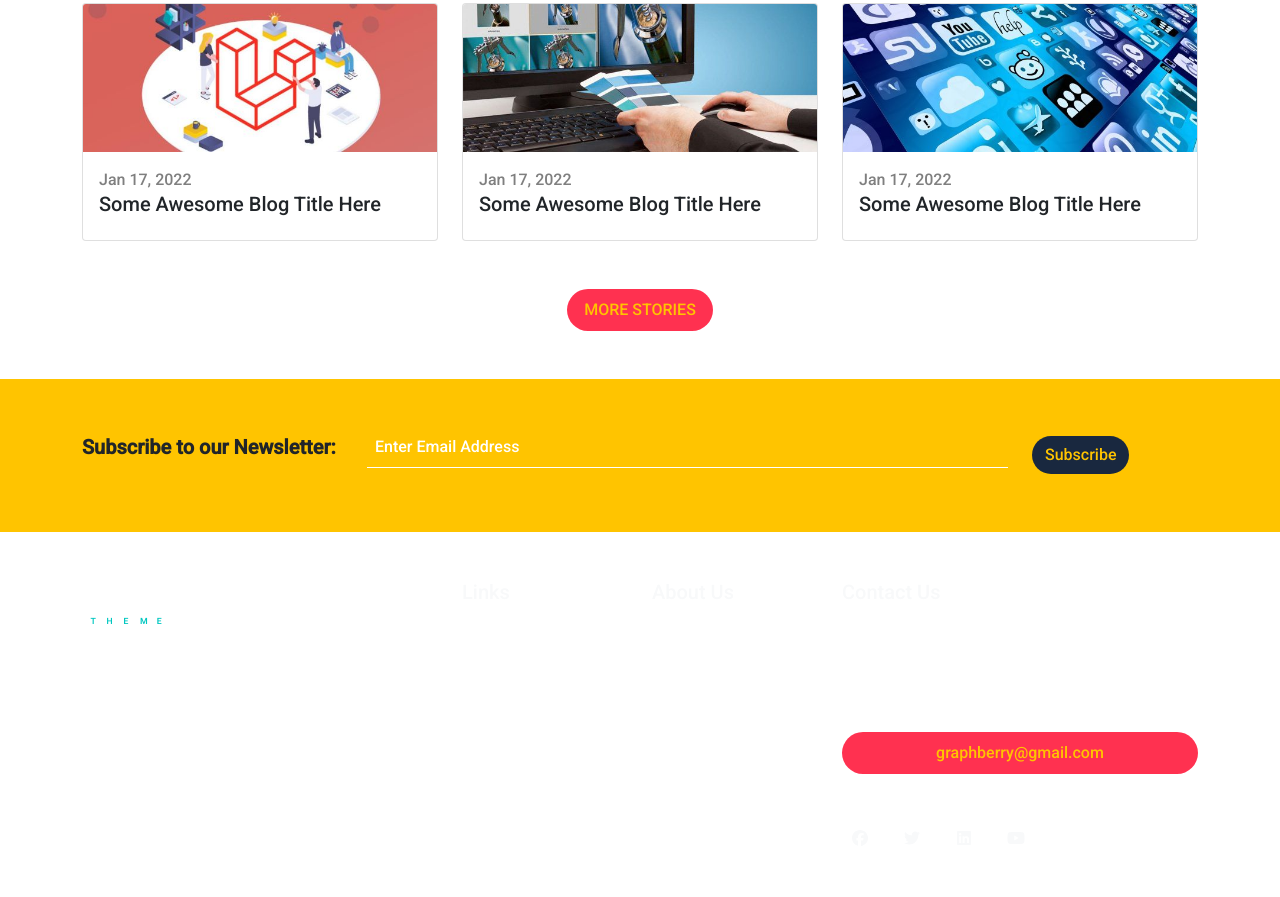
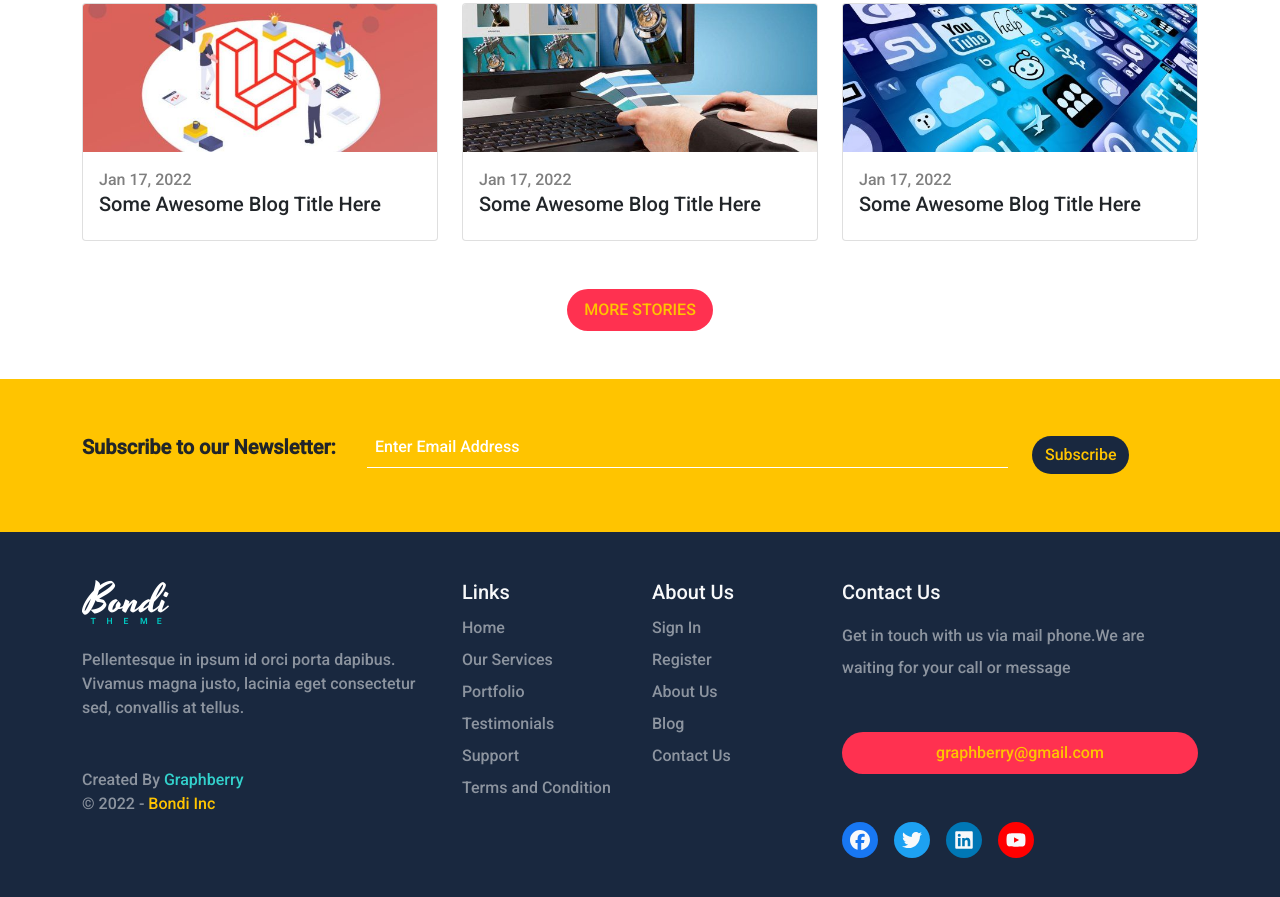
Before and after one commit to Aya74/Bondi-Page, a plain HTML site: page index.html in a window 1280 px wide. Shown: the part 4788-5685 px from the top of the page. Drawn offline with Linux system fonts and the light colour scheme.

Commit message:
add colors and background color to the footer section relates #21

```diff
--- a/assets/css/style.css
+++ b/assets/css/style.css
@@ -207,3 +207,39 @@ body {
 }
 
 /* end subscribe section  */
+
+/* start footer style section */
+.footer {
+    background-color: var(--dark-color);
+}
+
+.footer .copyRight>span {
+    color: var(--green-color);
+}
+
+.footer .copyRight div span {
+    color: var(--yellow-color);
+}
+
+.footer .contact ul svg {
+    width: 20px;
+    height: 20px;
+}
+
+.footer .facebook {
+    background-color: #1877f2;
+}
+
+.footer .twitter {
+    background-color: #1da1f2;
+}
+
+.footer .youtube {
+    background-color: #ff0000;
+}
+
+.footer .linkedin {
+    background-color: #0077b5;
+}
+
+/* end footer style section */
```
